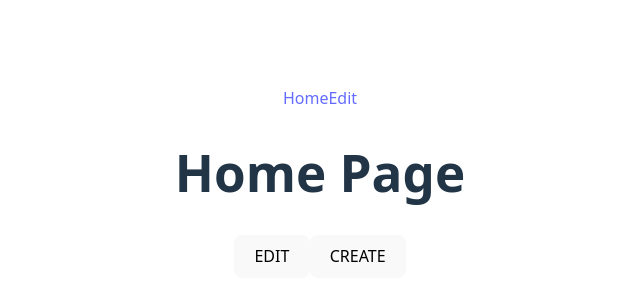
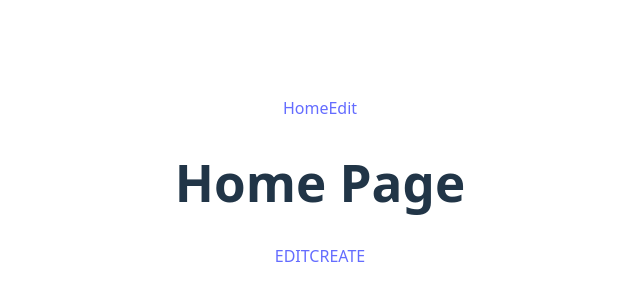
Before and after one commit to cadst/codeit-part3-todolist, a React (Vite) app: page / in a window 1280 px wide. Shown: the part 218-518 px from the top of the page, without its empty margins (320-960 px from the left). Built offline with nearby package versions, Linux system fonts and the light colour scheme.

Commit message:
[chore] 홈페이지 주석 제거

```diff
--- a/src/pages/HomePage.tsx
+++ b/src/pages/HomePage.tsx
@@ -15,14 +15,8 @@ const HomePage = () => {
       <h1>Home Page</h1>
       <h2>{title}</h2>
       <p>{description}</p>
-      <Link to="/edit">
-        <button>EDIT</button>
-      </Link>
-      <Link to="/edit?mode=create">
-        <button>CREATE</button>
-      </Link>
-      {/* useNaviate: 동적 처리 (예: 특정 조건에서 이동) 할 때 사용
-        Link: 정적 처리 (예: 버튼, 링크 클릭 시 이동) 할 때 사용  */}
+      <Link to="/edit">EDIT</Link>
+      <Link to="/edit?mode=create">CREATE</Link>
     </>
   );
 };
```
